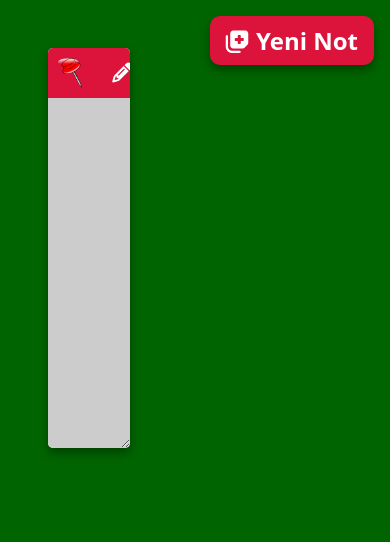
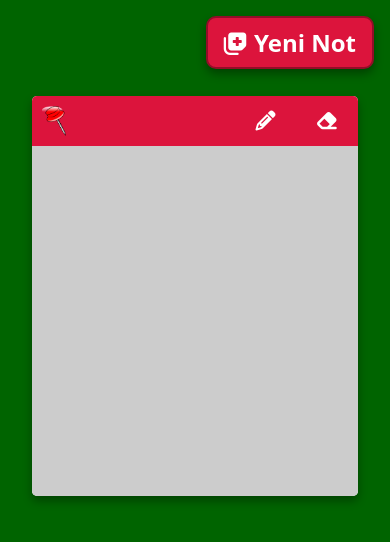
Before and after one commit to Huseyin-SAHIN/notes, a plain HTML site: page index.html in a window 390 px wide. Both pictures are taken after a click on the button "Yeni Not". Drawn offline with Linux system fonts and the light colour scheme.

Commit message:
general design updates have been made

```diff
--- a/script.js
+++ b/script.js
@@ -2,14 +2,13 @@ const addButton = document.querySelector("#add");
 const notes = document.querySelector("#notes");
 
 addButton.addEventListener("click", () => addNewNote());
-
 
 function addNewNote() {
 
     const note = document.createElement("div");
     note.classList.add("note");
 
-    note.innerHTML = `
+    note.innerHTML = `<div class="note-body">
                         <div class="tools">
                             <img src="fastener.png" alt="">
                             <button class="edit">
@@ -19,33 +18,52 @@ function addNewNote() {
                                 <i class="fa-solid fa-eraser"></i>
                             </button>
                         </div>
-            <div class="main hidden">as</div>
+                        <div class="main hidden"></div>
                         <textarea></textarea>
+                    </div>
     `;
-    deleteFunction(note);
-    editFunction(note)
 
-    notes.appendChild(note);
+    notes.insertAdjacentElement("beforeend", note)
+
+    const editButton = note.querySelector(".edit");
+    const deleteButton = note.querySelector(".delete");
+    const main = note.querySelector(".main");
     const textArea = note.querySelector("textarea");
-    textArea.focus()
+
+    editButton.addEventListener("click", () => editFunction(main, textArea));
+    textAreaBlur(note, main, textArea)
+    deleteButton.addEventListener("click", () => {
+        deleteFunction(note, main);
+    });
+
 }
 
-function deleteFunction(e) {
-    const deleteButton = e.querySelector(".delete");
-    deleteButton.addEventListener("click", () => e.remove());
-}
-
-function editFunction(e) {
-
-    const editButton = e.querySelector(".edit");
-    const main = e.querySelector(".main");
-    const textArea = e.querySelector("textarea");
-
-    editButton.addEventListener("click", () => {
+function editFunction(main, textArea) {
     main.classList.toggle("hidden")
     textArea.classList.toggle("hidden")
     textArea.focus();
+}
 
-        main.innerHTML = textArea.value
+function textAreaBlur(note, main, textArea) {
+
+    textArea.focus();
+    textArea.addEventListener("blur", () => {
+        editFunction(main, textArea)
+        main.innerHTML = textArea.value.replace(/\n/g, "<br>")
+        if (main.textContent === "") {
+            deleteFunction(note, main)
+        }
     })
 }
+
+function deleteFunction(note, main) {
+    note.classList.add("delete")
+    addButton.disabled = true;
+    addButton.style.opacity = "0.8";
+    main.style.width = window.getComputedStyle(main).width;
+    setTimeout(() => {
+        note.remove();
+        addButton.disabled = false;
+        addButton.style.opacity = "1";
+    }, 500);
+}
--- a/style.css
+++ b/style.css
@@ -8,7 +8,8 @@ body {
     font-family: system-ui, -apple-system, BlinkMacSystemFont, "Segoe UI", Roboto, Oxygen, Ubuntu, Cantarell,
         "Open Sans", "Helvetica Neue", sans-serif;
     background: darkgreen;
-    padding: 3rem;
+    padding: 1rem;
+    padding-top: 5rem;
 }
 
 #add {
@@ -25,21 +26,33 @@ body {
     font-family: inherit;
     font-weight: bold;
     cursor: pointer;
+    border: 2px solid #0005;
 }
 
 #notes {
     display: flex;
     flex-wrap: wrap;
-    gap: 1rem;
+    max-width: 1200px;
+    margin: auto;
 }
 
 .note {
+    width: calc(100% / 3);
+    padding: 1rem;
+}
+
+.note-body {
     background: #fff;
     box-shadow: 0 5px 10px #0005;
     height: 400px;
-    width: calc(100% / 3 - 1rem);
     border-radius: 5px;
     overflow: hidden;
+}
+
+.note.delete {
+    width: 0;
+    padding: 1rem 0;
+    transition: 0.5s;
 }
 
 .note img {
@@ -62,11 +75,8 @@ body {
     cursor: pointer;
 }
 
-.note .tools button:hover {
-    background: darkred;
-}
-
 .note textarea {
+    resize: none;
     border: 0;
     width: 100%;
     height: 350px;
@@ -74,18 +84,32 @@ body {
     font-size: 20px;
     font-family: inherit;
     outline: none;
-    text-align: justify;
     background: #ccc;
     color: #000;
 }
 
-.note .main{
+.note .main {
     padding: 20px;
     font-size: 20px;
     width: 100%;
+    height: 350px;
+    overflow-y: auto;
     color: #333;
+    word-wrap: break-word;
 }
 
 .hidden {
     display: none;
 }
+
+@media only screen and (max-width: 950px) {
+    .note {
+        width: calc(100% / 2 - 1rem);
+    }
+}
+
+@media only screen and (max-width: 540px) {
+    .note {
+        width: 100%;
+    }
+}
```
Lines whose indentation alone changed are shown as unchanged.
